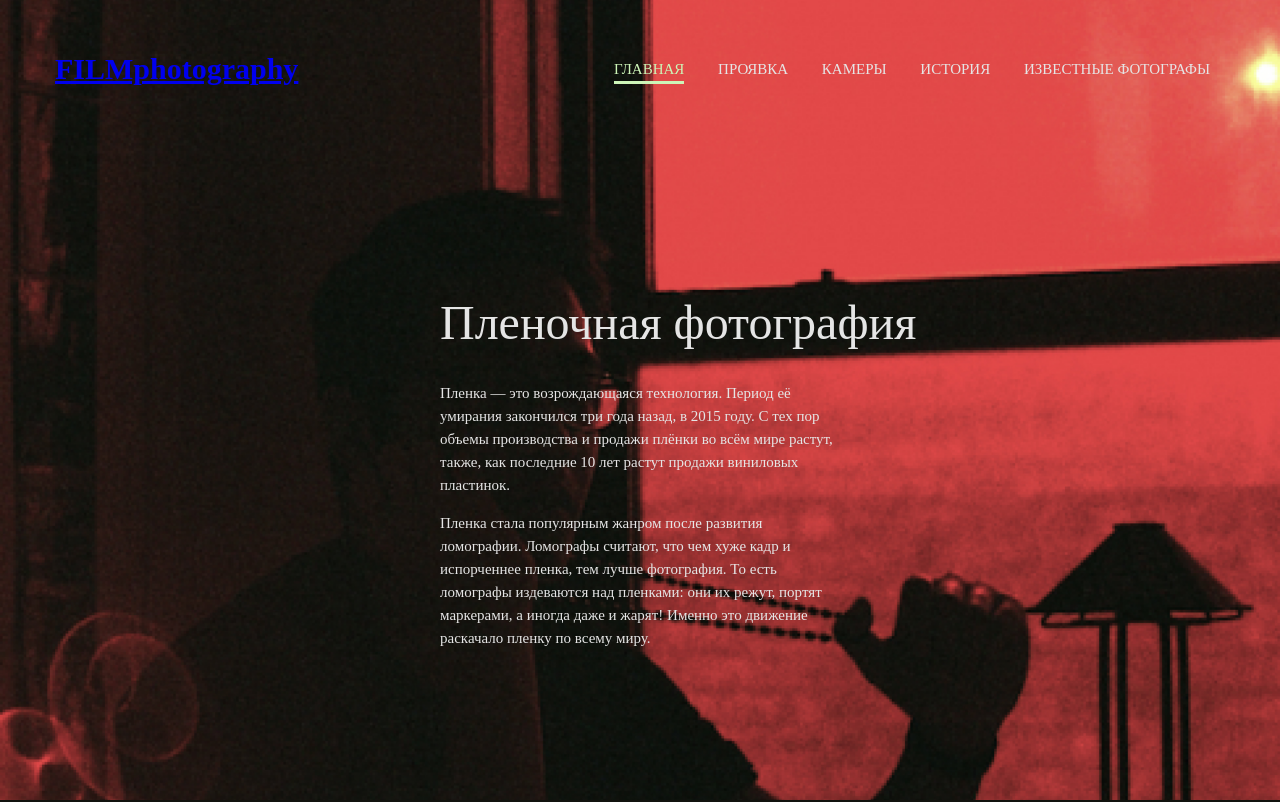
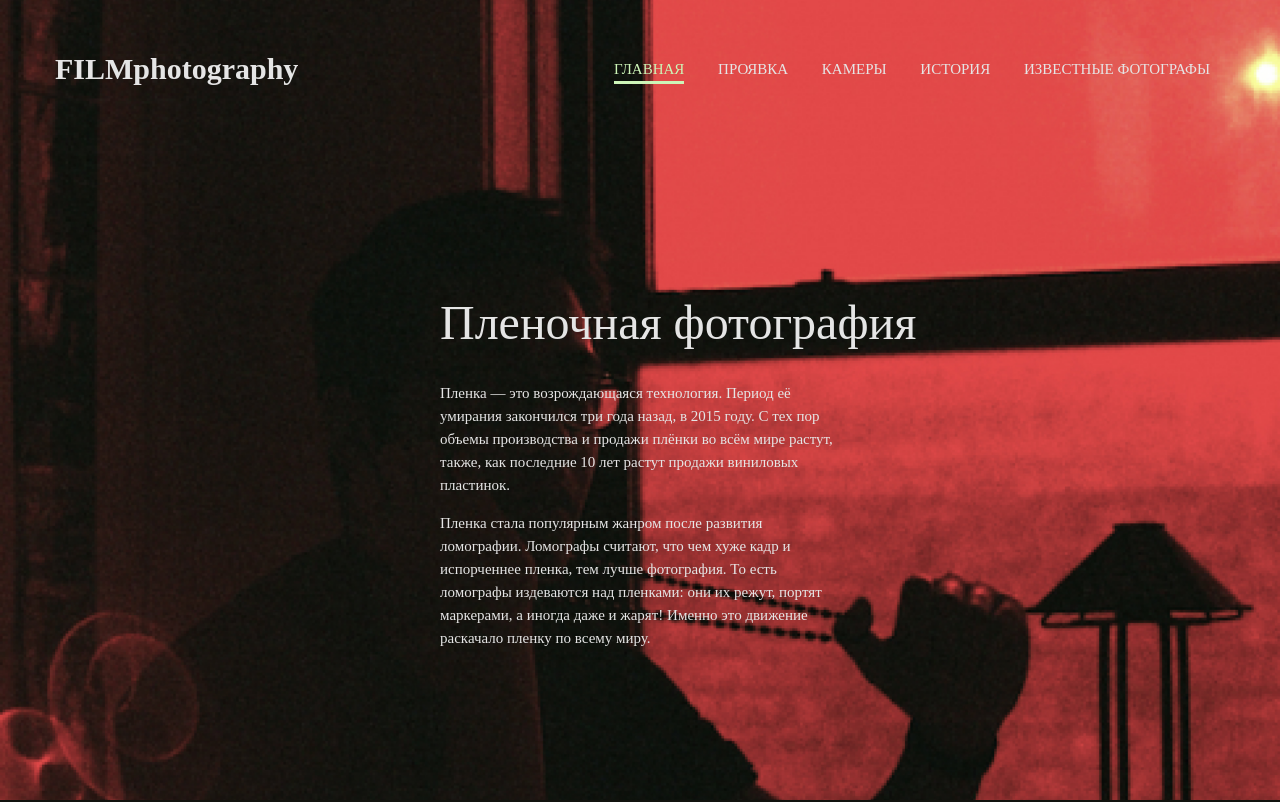
Before and after one commit to thethreeeyed/FILMphotography, a plain HTML site: page index.html in a window 1280 px wide. Shown: the top 802 px of the page. Drawn offline with Linux system fonts and the light colour scheme.

Commit message:
Last fix index

```diff
--- a/index.html
+++ b/index.html
@@ -12,7 +12,7 @@
 <header class="header">
     <div class="container">
         <div class="header__inner">
-            <div class="header__logo"><a href="index.html">FILMphotography</a></div>
+            <div class="header__logo">FILMphotography</div>
 
             <nav class="nav" id="nav">
                 <a class="nav__link active" href="main.html" >Главная</a>
```
